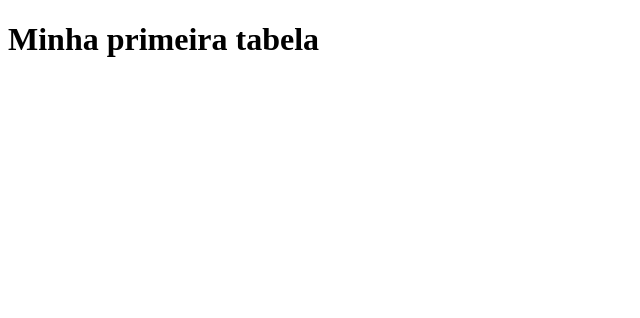
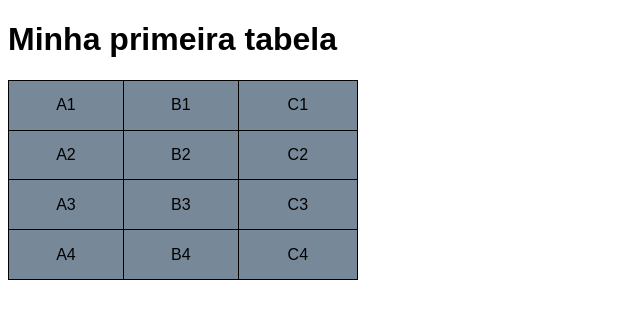
Before and after one commit to florianosimon/html-css, a plain HTML site: page exercicios/ex023/tabela001.html in a window 1280 px wide. Shown: the whole page, without its empty margins (0-640 px from the left). Drawn offline with Linux system fonts and the light colour scheme.

Commit message:
atualizacao de ex tabela001

```diff
--- a/exercicios/ex023/tabela001.html
+++ b/exercicios/ex023/tabela001.html
@@ -4,10 +4,50 @@
     <meta charset="UTF-8">
     <meta name="viewport" content="width=device-width, initial-scale=1.0">
     <title>Tabela</title>
+
+    <style>
+        body {
+            font-family: Arial, Helvetica, sans-serif;
+        }
+
+        table {
+            border-collapse: collapse;
+            width: 350px;
+            height: 200px;
+        }
+
+        tr, td {
+            background-color: lightslategray;
+            padding: 10;
+            border: 1px solid black;
+            text-align: center;
+        }
+    </style>
 </head>
 <body>
     <h1>Minha primeira tabela</h1>
-
+    <table>
+        <tr>
+            <td>A1</td>
+            <td>B1</td>
+            <td>C1</td>
+        </tr>
+        <tr>
+            <td>A2</td>
+            <td>B2</td>
+            <td>C2</td>
+        </tr>
+        <tr>
+            <td>A3</td>
+            <td>B3</td>
+            <td>C3</td>
+        </tr>
+        <tr>
+            <td>A4</td>
+            <td>B4</td>
+            <td>C4</td>
+        </tr>
+    </table>
 
 </body>
 </html>
```
